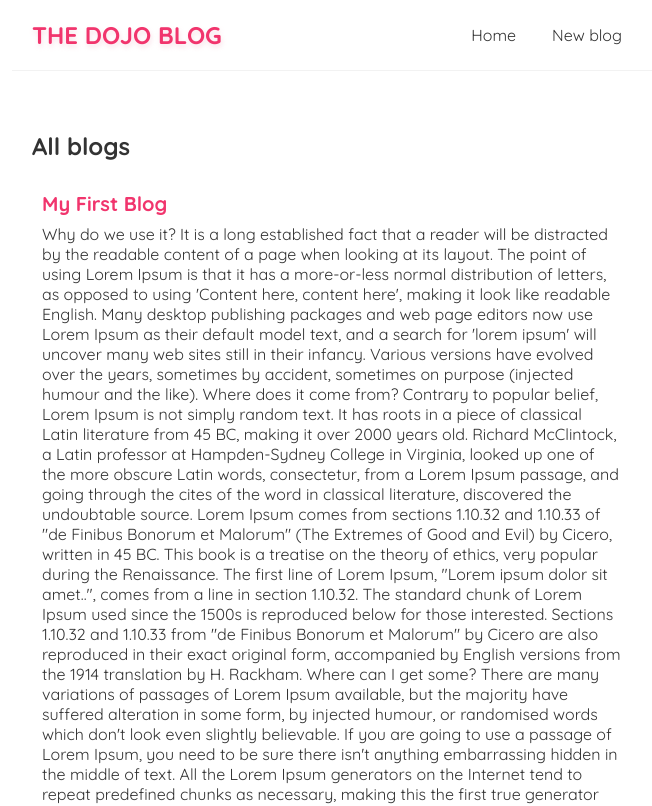
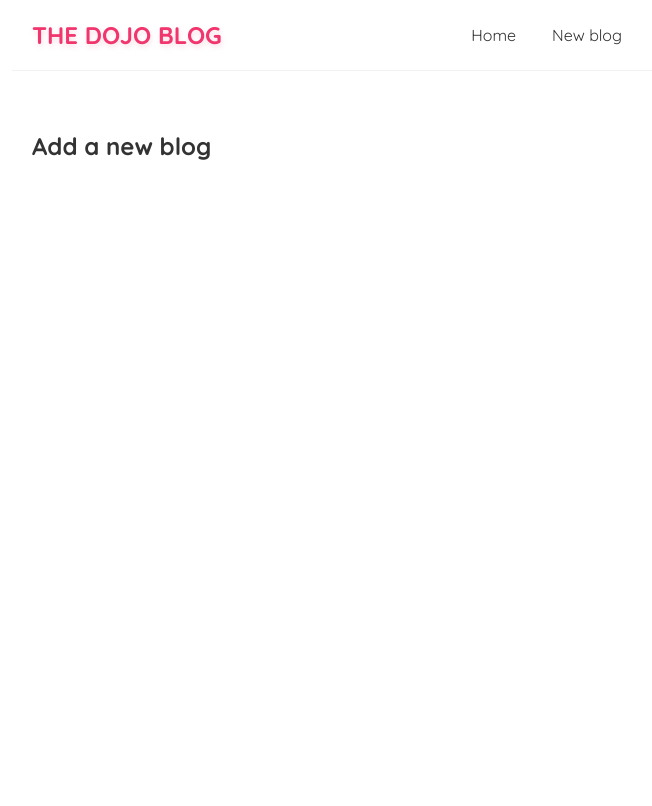
Before and after one commit to Rohith1221/dojo-blog, a React (Create React App) app: page /create in a window 1280 px wide. Shown: the top 806 px of the page, without its empty margins (308-960 px from the left). Built offline with nearby package versions, Linux system fonts and the light colour scheme; data requests are answered from the project's data file.

Commit message:
routing,cleanup function&abrtcntrl (cancel fetch)

```diff
--- a/package.json
+++ b/package.json
@@ -8,6 +8,7 @@
     "@testing-library/user-event": "^12.8.3",
     "react": "^17.0.2",
     "react-dom": "^17.0.2",
+    "react-router-dom": "^5.2.0",
     "react-scripts": "4.0.3",
     "web-vitals": "^1.1.2"
   },
--- a/src/App.js
+++ b/src/App.js
@@ -1,14 +1,28 @@
 import Home from "./Home";
 import Navbar from "./Navbar";
+import { BrowserRouter as Router, Route, Switch } from "react-router-dom";
+import Create from "./Create";
 
 function App() {
   return (
-    <div className="App">
-      <Navbar />
-      <div className="content">
-        <Home />
+    <Router>
+      <div className="App">
+        <Navbar />
+        <div className="content">
+          {/* <Home /> */}
+          <Switch>
+            <Route exact path="/">
+              {" "}
+              {/* routing portion */}
+              <Home />
+            </Route>
+            <Route exact path="/create">
+              <Create />
+            </Route>
+          </Switch>
+        </div>
       </div>
-    </div>
+    </Router>
   );
 }
 
--- /dev/null
+++ b/src/Create.js
@@ -0,0 +1,9 @@
+const Create = () => {
+  return (
+    <div className="create">
+      <h2>Add a new blog </h2>
+    </div>
+  );
+};
+
+export default Create;
--- a/src/Home.js
+++ b/src/Home.js
@@ -15,7 +15,7 @@ const Home = () => {
     data: blogs,
     isloading,
     error,
-  } = useFetch("http://localhost:8000/blogs");
+  } = useFetch("http://localhost:8000/blogs"); // this url is called endpoint
 
   // { title: "My new website", body: "about website", author: "Mario", id: 1 },
   // {
@@ -35,7 +35,7 @@ const Home = () => {
 
   const [name, setname] = useState("Bottle"); // used for learning useState
 
-  // func runs on every render
+  // func runs on every render (useEffect)
   // useEffect second argument is dependency when the func should run (when there is change in dependency here ie name)
 
   // useEffect(() => {
--- a/src/Navbar.js
+++ b/src/Navbar.js
@@ -1,12 +1,17 @@
+import { Link } from "react-router-dom";
+
 const Navbar = () => {
   return (
     <nav className="navbar">
       <h1>the dojo blog</h1>
       <div className="links">
-        <a href="/">Home</a>
-        <a className="newbloglink" href="/create">
+        <Link to="/">Home</Link>
+        {/*  anchor tag sends a new requst to server every
+         time its clicked , Link tag doesnt send reqst everytime and
+        inturn saves time in routing  */}
+        <Link className="newbloglink" to="/create">
           New blog
-        </a>
+        </Link>
       </div>
     </nav>
   );
--- a/src/useFetch.js
+++ b/src/useFetch.js
@@ -6,9 +6,14 @@ const useFetch = (url) => {
   const [error, seterror] = useState(null);
 
   useEffect(() => {
+    const abortCont = new AbortController();
+    {
+      /*we can assoicate with certain fetch requst ,
+  then we can use abortcontroller to cancel the fetch*/
+    }
     setTimeout(() => {
       //   fetch("http://localhost:8000/blogs")
-      fetch(url)
+      fetch(url, { signal: abortCont.signal })
         .then((res) => {
           // console.log(res);
           if (!res.ok) {
@@ -24,10 +29,19 @@ const useFetch = (url) => {
         })
         .catch((e) => {
           // console.log(e.message);
-          seterror(e.message);
-          setloading(false);
+          if (e.name === "AbortError") {
+            console.log("fetch aborted ");
+          } else {
+            seterror(e.message);
+            setloading(false);
+          }
         });
     }, 500);
+
+    return () => {
+      console.log("cleanup");
+      abortCont.abort();
+    };
   }, [url]);
 
   return { data, isloading, error };
```
Also changed, not shown: 1 other file (tests, documents, lock files or other folders).
